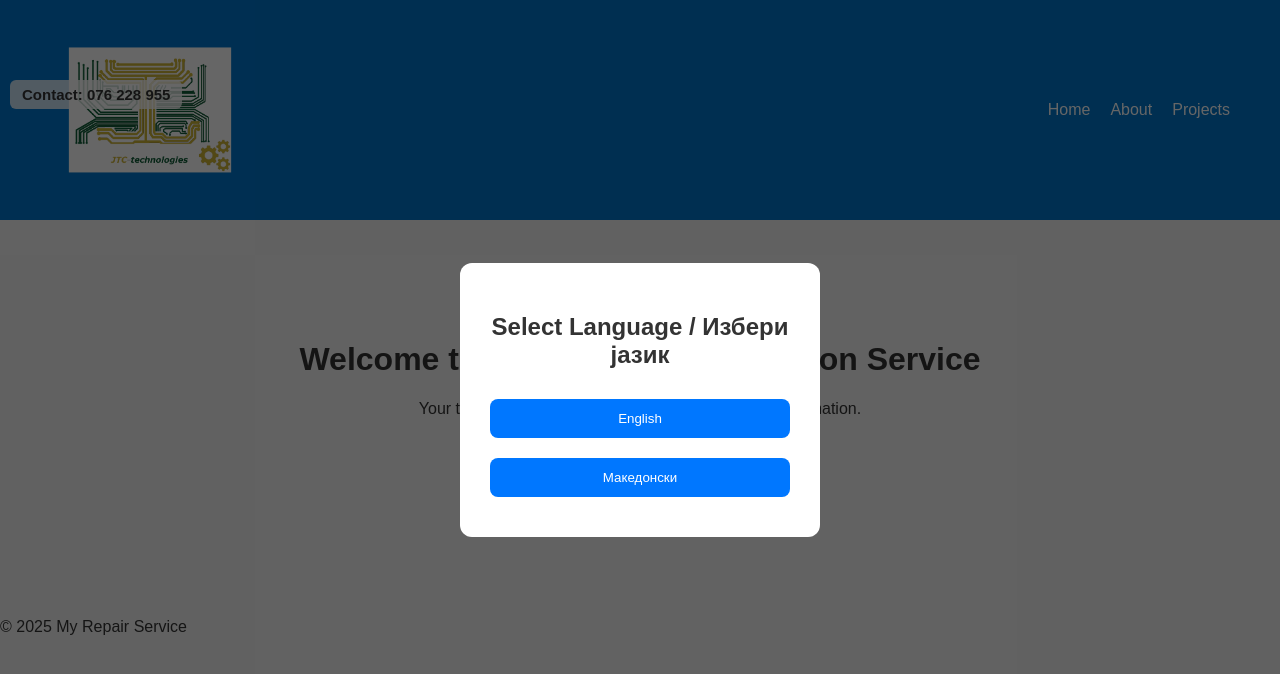
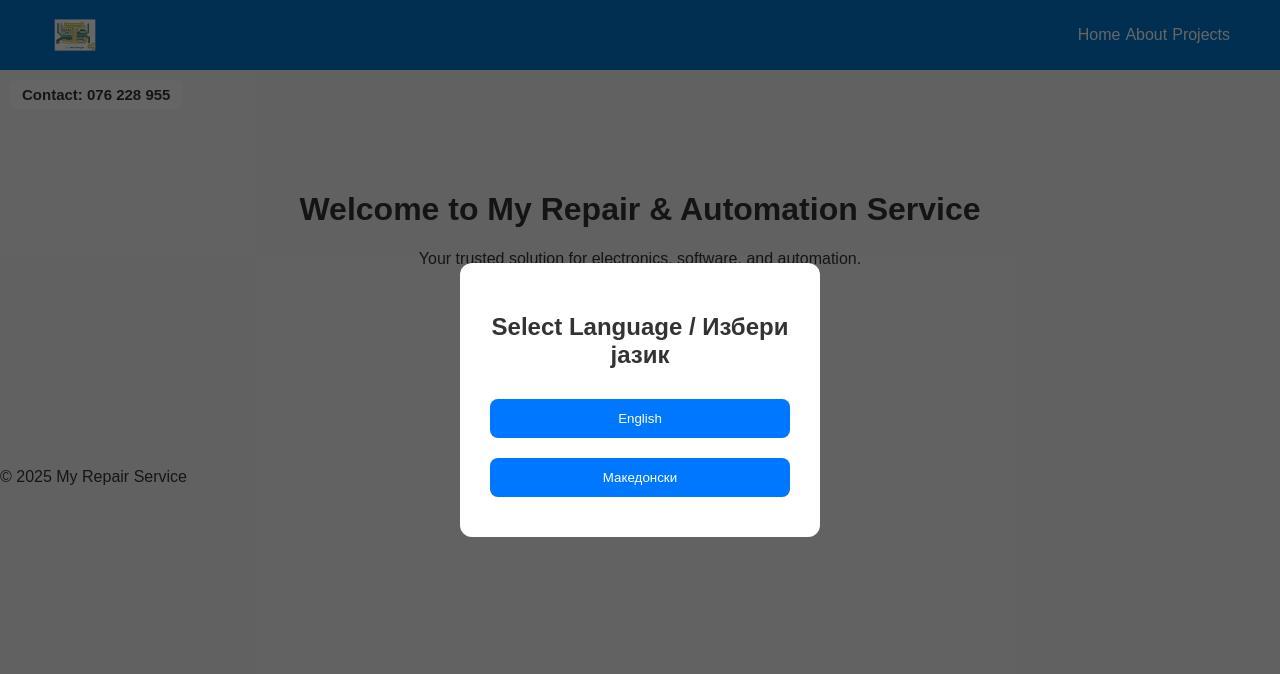
Before and after one commit to cauroo/Web, a plain HTML site: page index.html in a window 1280 px wide. Drawn offline with Linux system fonts and the light colour scheme.

Commit message:
Update style.css

```diff
--- a/style.css
+++ b/style.css
@@ -16,13 +16,13 @@ header {
 }
 
 header .logo {
-    height: 200px;
+    height: 50px;
 }
 
 nav ul {
     list-style: none;
     display: flex;
-    gap: 20px;
+    gap: 5px;
 }
 
 nav a {
```
